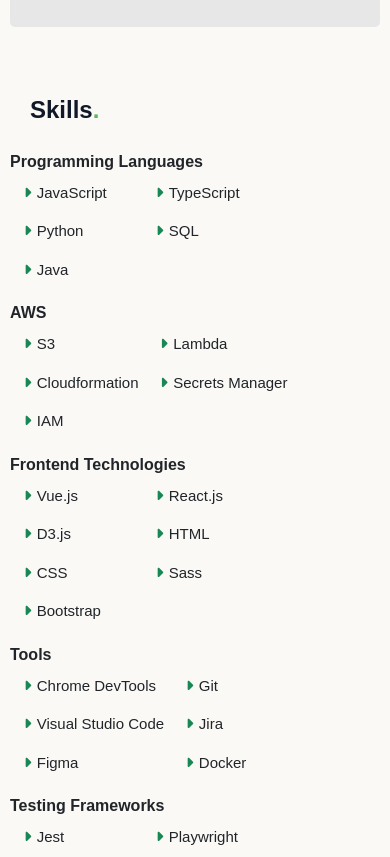
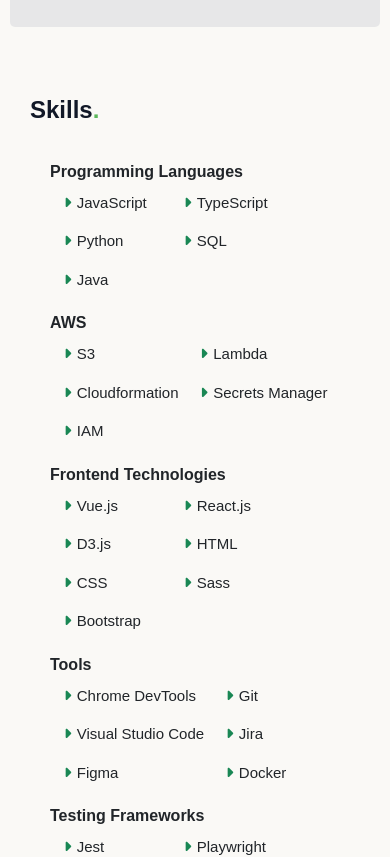
Before and after one commit to BrendaQu/personal-portfolio, a Vue app: page / in a window 390 px wide. Shown: the part 5540-6397 px from the top of the page. Built offline with nearby package versions, Linux system fonts and the light colour scheme.

Commit message:
fix skill section padding

```diff
--- a/src/components/SkillsSection.vue
+++ b/src/components/SkillsSection.vue
@@ -57,7 +57,7 @@ const skillsList = {
   width: 100%;
   margin: 0px auto;
   text-align: left;
-  padding: 10px 20px 10px 50px;
+  padding: 20px 0px 0px 50px;
 }
 
 .skills-items-container {
@@ -90,7 +90,6 @@ const skillsList = {
   .skills-wrapper {
     display: grid;
     grid-template-columns: 1fr;
-    padding: 10px;
   }
 }
 </style>
```
